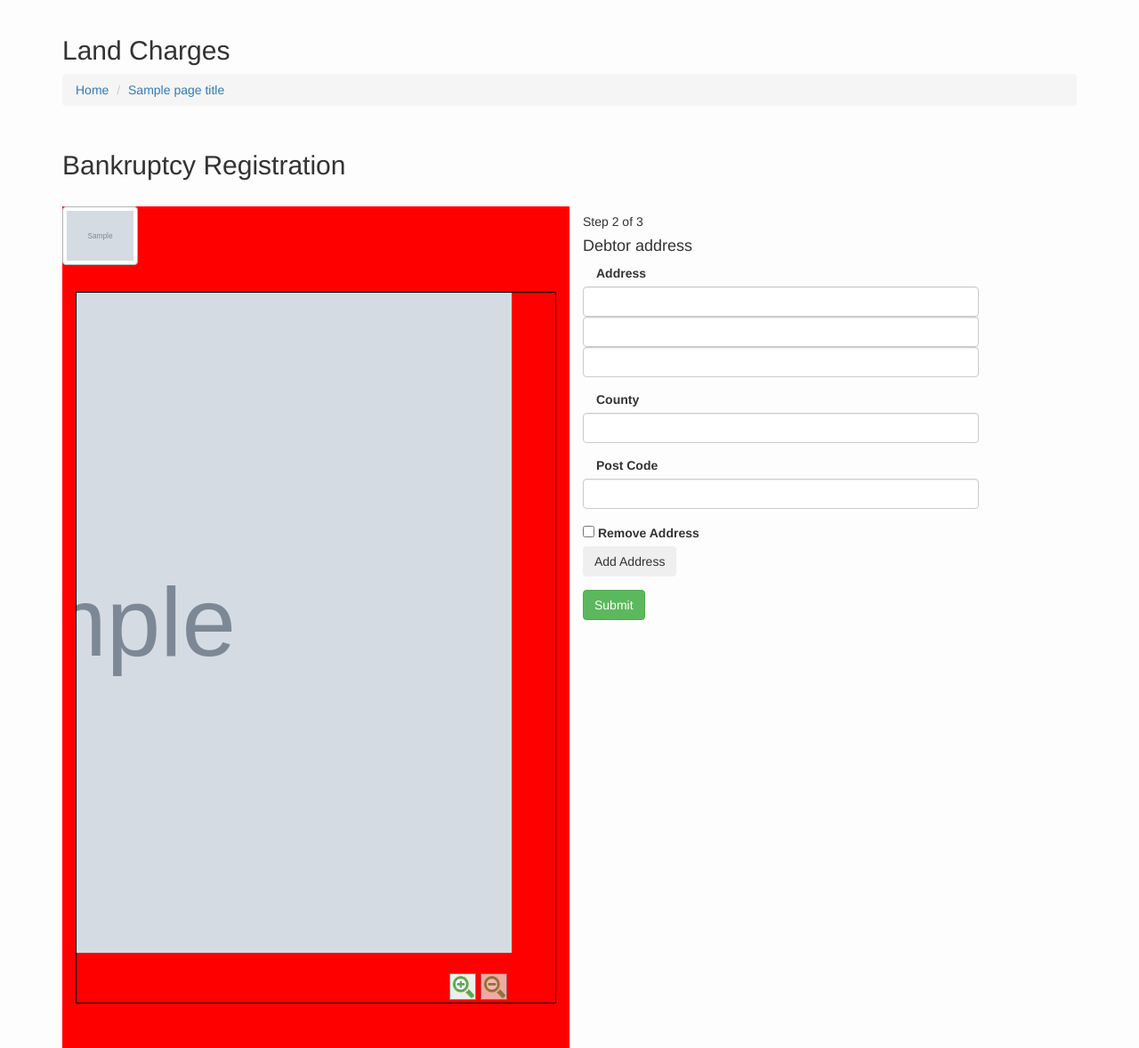
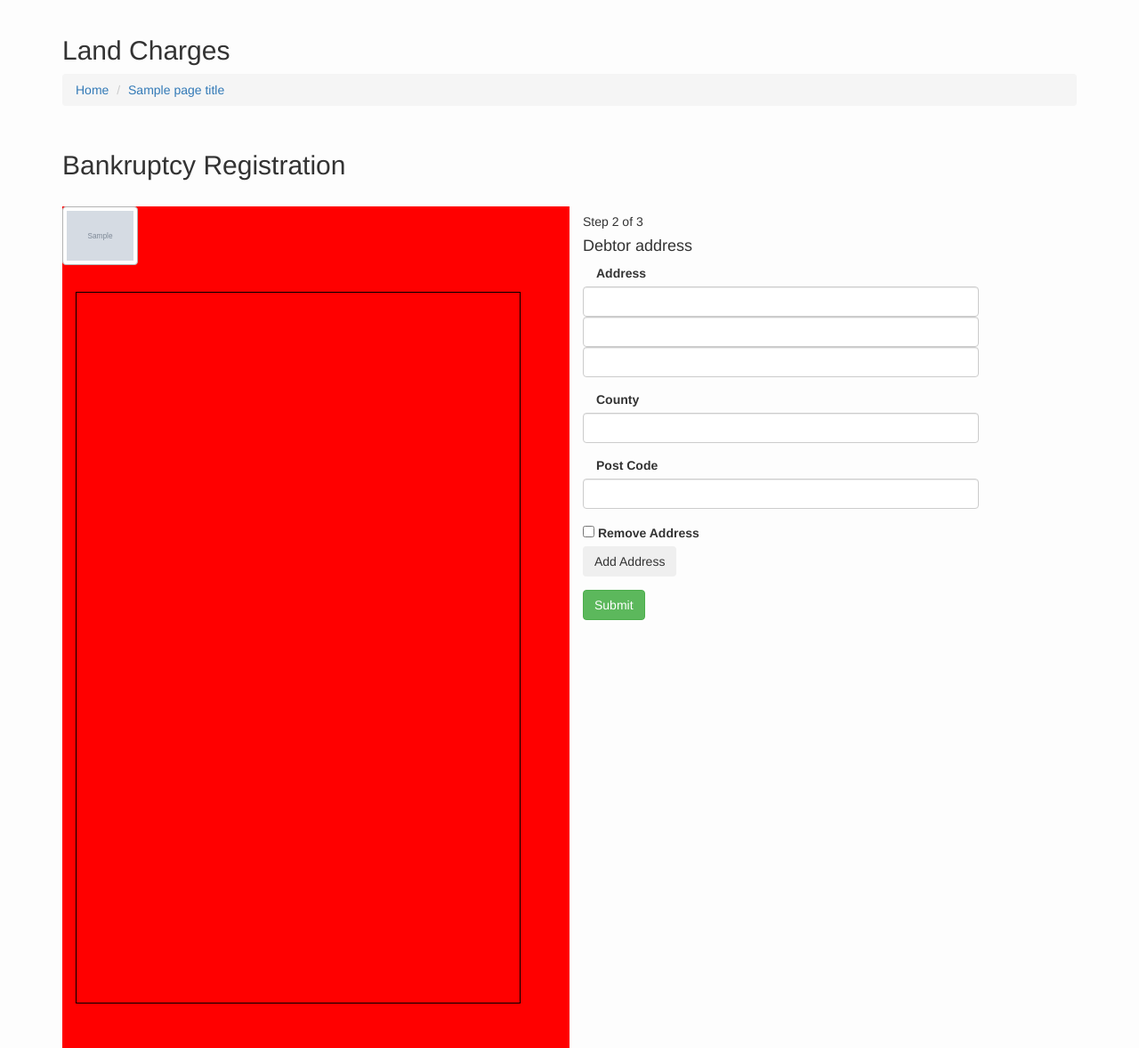
Before and after one commit to LandRegistry/lc-alpha-casework-frontend, a Flask app: template application/templates/address.html in a window 1280 px wide. Shown: the whole page at 89% size. Run offline with Flask 2, Linux system fonts and the light colour scheme; the template is opened without the code that fills it: most values are stand-ins (such as "Sample title", 1, 10 or a date in 2020); grey boxes marked "Sample" are stand-in pictures; some libraries are stand-ins or nearby versions.

Commit message:
Finish merge. Revert some changes to doc display.

```diff
--- a/application/templates/address.html
+++ b/application/templates/address.html
@@ -8,7 +8,7 @@
         #image_area {
             position: relative;
             overflow: hidden;
-            width: 100%;/*500px;*/
+            width: 500px; /* TODO: rubbish with non-fullscreen windows */
             height: 800px;
             border:1px solid black;
             margin-bottom: 50px;
@@ -16,7 +16,7 @@
 
         .sheetImage {
             position: relative;
-            width: 33%;/*500px;*/
+            width: 500px; /* TODO: rubbish with non-fullscreen windows */
             height: 800px;
             display: inline-block;
             margin-left: -4px;
@@ -25,7 +25,7 @@
         #imageContainer {
             position: relative;
             padding-left: 4px;
-            width: 3000px;/*{{images|length * 100}}%; 510}}px;*/
+            width: {{images|length * 510}}px; /* TODO: rubbish with non-fullscreen windows */
             left: -{{500 * current_page}}px;
         }
 
@@ -126,7 +126,7 @@
                     <div id="form_data" class="col-sm-5">
                         <h5>Step 2 of 3</h5>
                         <h4>Debtor address</h4>
-                        <form action="/register_step_2" method="POST">
+                        <form action="/address" method="POST">
 
                             <div class="form-group">
                                 <label for="address1" class="col-sm-4">Address</label>
```
Also changed, not shown: application/routes.py (+18 -13 lines).
